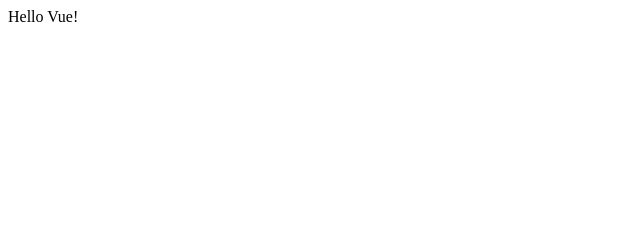
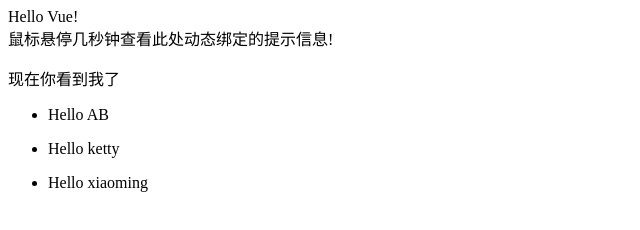
Before and after one commit to xupeng1115/MyVue, a plain HTML site: page Views/one.html in a window 1280 px wide. Shown: the whole page, without its empty margins (0-640 px from the left). Drawn offline with Linux system fonts and the light colour scheme.

Commit message:
添加新实例

```diff
--- a/Views/one.html
+++ b/Views/one.html
@@ -9,8 +9,21 @@
 			{{message}}
 		</div>
 
+		<div id="app2">
+			<span v-bind:title="message">
+				鼠标悬停几秒钟查看此处动态绑定的提示信息!
+			</span>
+		</div>
 
+		<div id="app3">
+			<p v-if="seen">现在你看到我了</p>
+		</div>
 
+		<div id="app4">
+			<ul v-for="todo in todos">
+				<li>{{todo.text}}</li>
+			</ul>
+		</div>
 
 		<script src="../lib/vue.js"></script>
 		<script>
@@ -20,6 +33,38 @@
 					message:'Hello Vue!'
 				}
 			})
+
+			var app2=new Vue({
+				el:'#app2',
+				data:{
+					message:"页面加载于 "+new Date().toLocaleString()
+				}
+			})
+
+			var app3=new Vue({
+				el:'#app3',
+				data:{
+					seen:true
+				}
+			})
+
+			var app4=new Vue({
+				el:'#app4',
+				data:{
+					todos:[
+						{
+							text:"Hello AB"
+						},
+						{
+							text:"Hello ketty"
+						},
+						{
+							text:"Hello xiaoming"
+						}
+					]
+				}
+			})
+
 		</script>
 	</body>
 </html>
```
Also changed, not shown: 1 other file.
